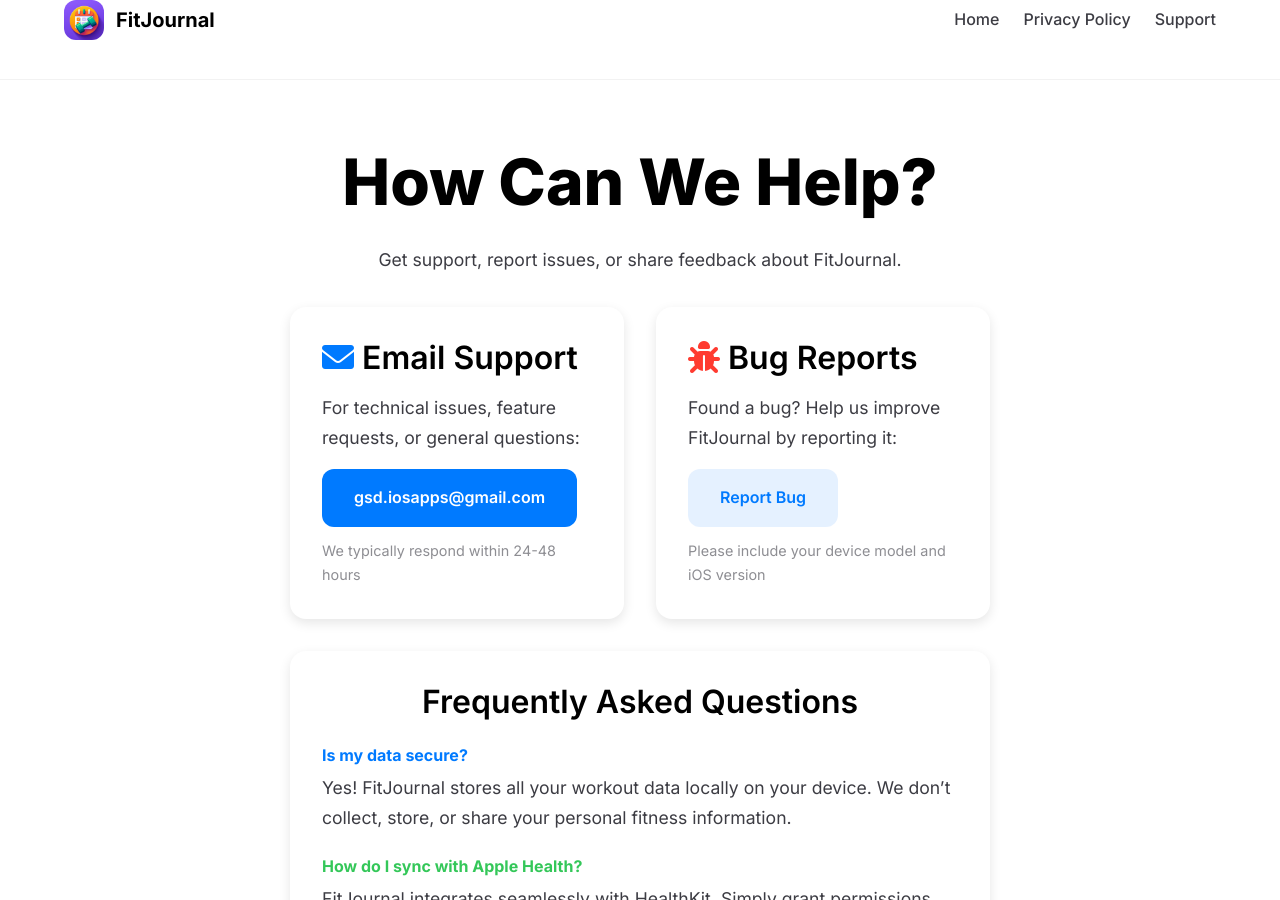
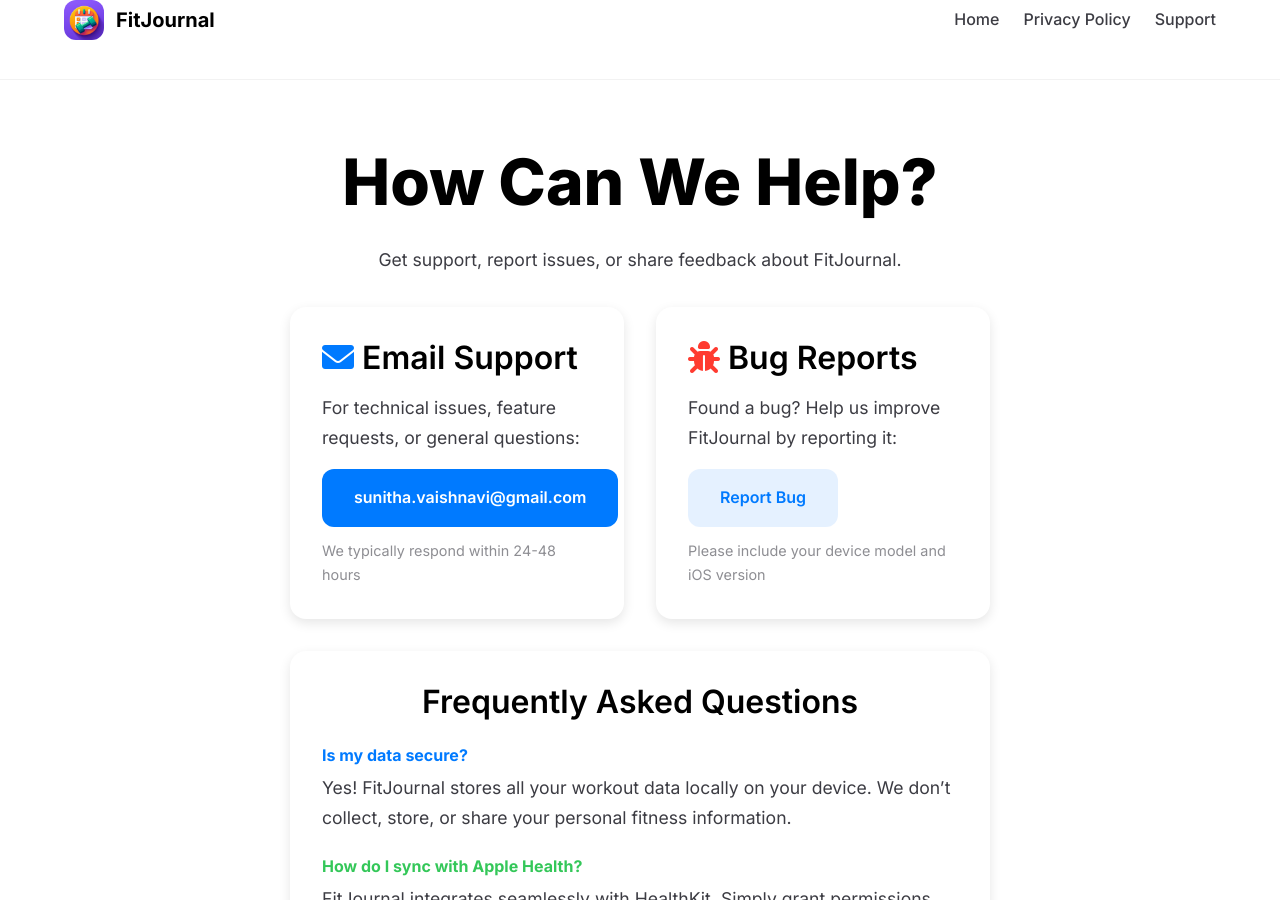
Before and after one commit to gautam-u/fitjournal-website, a Jekyll site: the page built from support.md, in a window 1280 px wide and 900 px high. Built offline with Jekyll 4.4.1, drawn with Linux system fonts in a browser that asks for light colours.

Commit message:
Update website configuration
- Update _config.yml with latest configuration changes

🤖 Generated with [Claude Code](https://claude.ai/code)

Co-Authored-By: Claude <noreply@anthropic.com>

```diff
--- a/_config.yml
+++ b/_config.yml
@@ -15,7 +15,7 @@ playstore_link:
 your_name: FitJournal Team
 your_link: https://github.com/gautam-u
 your_city:
-email_address: gsd.iosapps@gmail.com
+email_address: sunitha.vaishnavi@gmail.com
 facebook_username:
 instagram_username:
 twitter_username:
```
